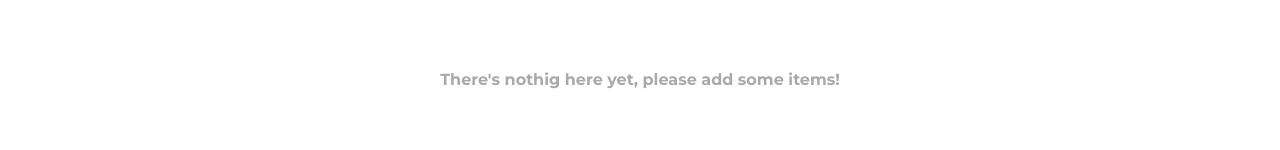
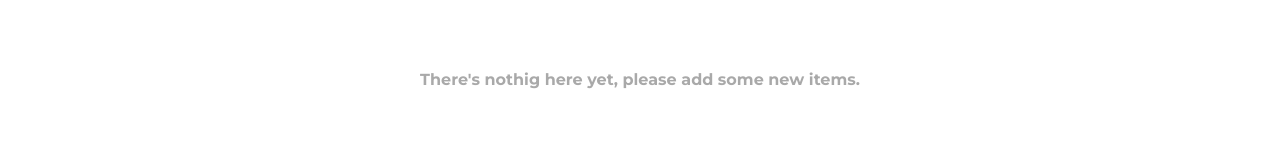
Before and after one commit to Klaudia26/FavNote, a React (Create React App) app: page / in a window 1280 px wide. Shown: the part 150-300 px from the top of the page. Built offline with nearby package versions, Linux system fonts and the light colour scheme.

Commit message:
change the text @Klaudia26 Fixes #10

```diff
--- a/src/components/List/List.jsx
+++ b/src/components/List/List.jsx
@@ -12,11 +12,10 @@ const ListWrapper = ({ items }) => (
       </ul>
     ) : (
       <h1 className={styles.noItem}>
-        There's nothig here yet, please add some items!
+        There's nothig here yet, please add some new items.
       </h1>
     )}
   </>
 );
 
 export default ListWrapper;
-//TODO #10 change the text @Klaudia26
```
